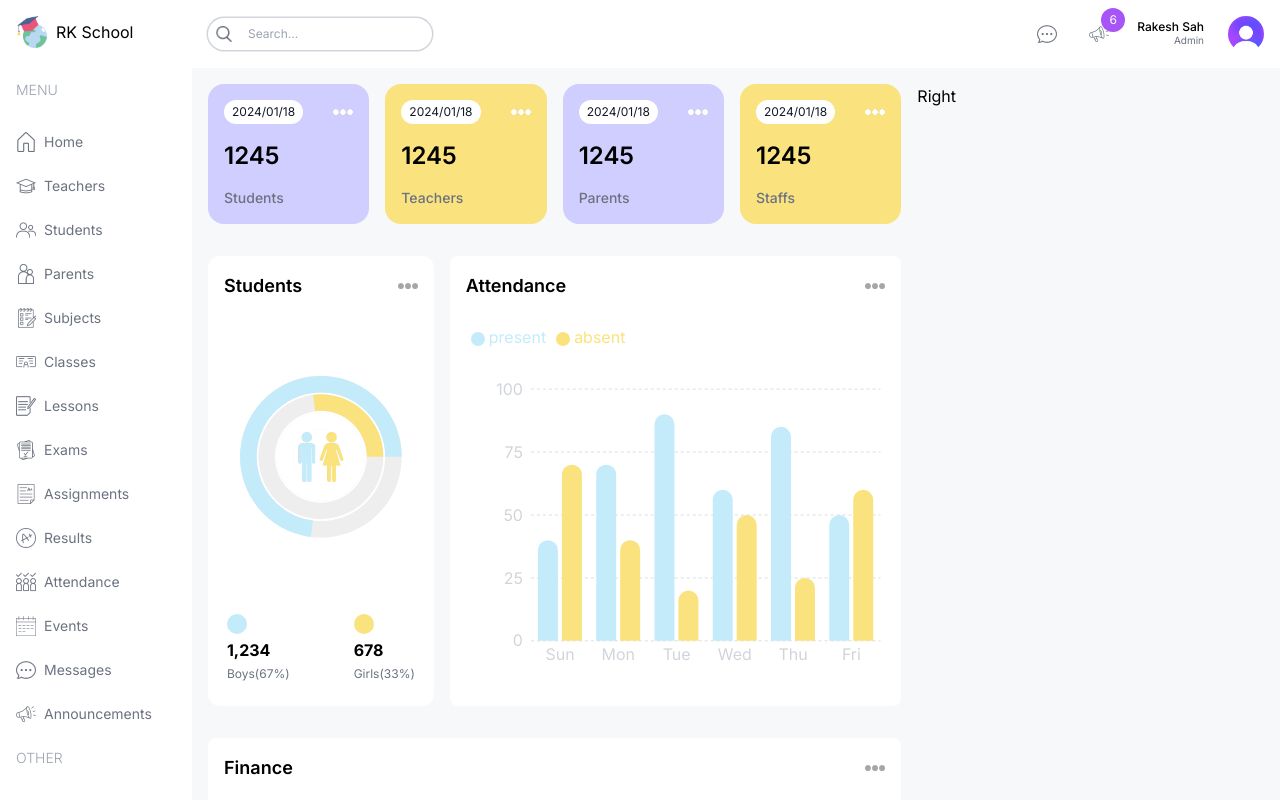
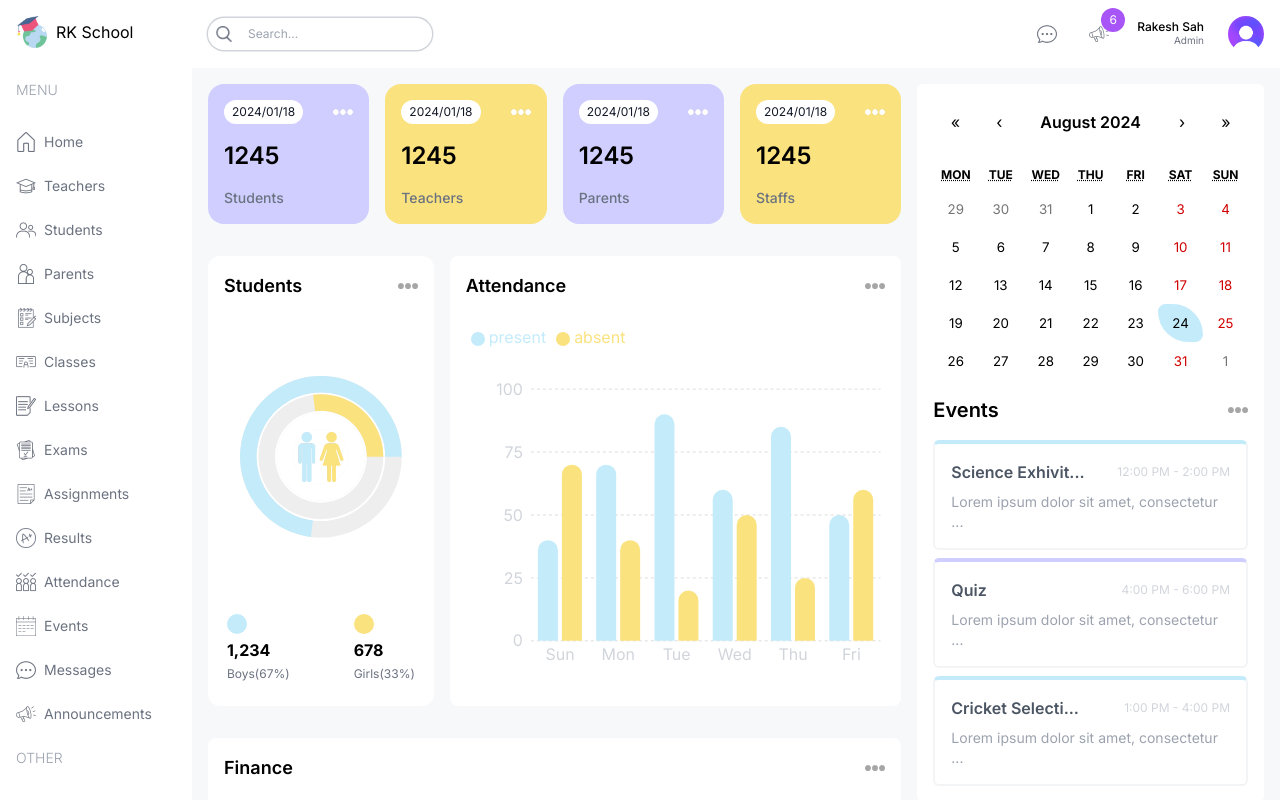
Before and after one commit to Rakeshsah0/school-erp, a Next.js app: page /admin in a window 1280 px wide. Built offline with nearby package versions, Linux system fonts and the light colour scheme.

Commit message:
Events and calendar is completed

```diff
--- a/src/app/(dashboard)/admin/page.tsx
+++ b/src/app/(dashboard)/admin/page.tsx
@@ -1,5 +1,6 @@
 import AttendanceChart from "@/components/AttendanceChart";
 import CountChart from "@/components/CountChart";
+import EventCalendar from "@/components/EventCalendar";
 import FinanceChart from "@/components/FinanceChart";
 import UserCard from "@/components/UserCard";
 
@@ -33,7 +34,9 @@
       </div>
 
       {/* RIGHT */}
-      <div className=" w-full lg:w-1/3">Right</div>
+      <div className=" w-full lg:w-1/3 flex flex-col gap-8">
+        <EventCalendar/>
+      </div>
     </div>
   );
 };
--- a/src/app/globals.css
+++ b/src/app/globals.css
@@ -1,3 +1,24 @@
 @tailwind base;
 @tailwind components;
 @tailwind utilities;
+
+.react-calendar {
+  width: 100% !important;
+  border: none !important;
+  font-family: "Inter", sans-serif !important;
+  }
+
+  .react-calendar__navigation__label__labelText {
+    font-weight: 600;
+  }
+
+  .react-calendar__tile--active {
+    background-color: #c3ebfa !important;
+    color: black !important;
+    border-radius: 15px 60px 15px 60px !important;
+  }
+
+  .react-calendar__tile--now {
+    background: #ffff76;
+    border-radius: 15px 60px 15px 60px !important;
+}
--- /dev/null
+++ b/src/components/EventCalendar.tsx
@@ -0,0 +1,57 @@
+"use client"
+import { useState } from 'react';
+import Calendar from 'react-calendar';
+import 'react-calendar/dist/Calendar.css';
+import Image from 'next/image';
+
+type ValuePiece = Date | null;
+type Value = ValuePiece | [ValuePiece, ValuePiece];
+const events = [
+    {
+      id: 1,
+      title: "Science Exhivition",
+      time: "12:00 PM - 2:00 PM",
+      description: "Lorem ipsum dolor sit amet, consectetur adipiscing elit.",
+    },
+    {
+      id: 2,
+      title: "Quiz",
+      time: "4:00 PM - 6:00 PM",
+      description: "Lorem ipsum dolor sit amet, consectetur adipiscing elit.",
+    },
+    {
+      id: 3,
+      title: "Cricket Selection",
+      time: "1:00 PM - 4:00 PM",
+      description: "Lorem ipsum dolor sit amet, consectetur adipiscing elit.",
+    },
+  ];
+
+const EventCalendar = () => {
+    const [value, onChange] = useState<Value>(new Date());
+    const truncateText = (text: string, maxLength: number) => {
+        return text.length > maxLength ? text.substring(0, maxLength) + '...' : text;
+      }
+  return (
+    <div className='bg-white p-4 rounded-md'>
+        <Calendar value={value} onChange={onChange}/>
+        <div className="flex items-center justify-between">
+            <h1 className='text-xl font-semibold my-4'>Events</h1>
+            <Image src="/moreDark.png" alt="" height={20} width={20} />
+        </div>
+        <div className="flex flex-col gap-2">
+            {events.map((event)=>(
+                <div key={event.id} className='p-4 rounded-md border-2 border-gray-100 border-t-4 odd:border-t-rkSky even:border-t-rkPurple'>
+                    <div className="flex items-center justify-between ">
+                        <h1 className='font-semibold text-gray-600'>{truncateText(event.title, 15)}</h1>
+                        <span className='text-gray-300 text-xs'>{event.time}</span>
+                    </div>
+                    <p className='mt-2 text-gray-400 text-sm'>{truncateText(event.description, 40)}</p>
+                </div>
+            ))}
+        </div>
+    </div>
+  )
+}
+
+export default EventCalendar
--- a/src/components/UserCard.tsx
+++ b/src/components/UserCard.tsx
@@ -4,7 +4,7 @@
   return (
     <div className="rounded-2xl odd:bg-rkPurple even:bg-rkYellow p-4 flex-1 min-w-[130px]">
         <div className="flex justify-between items-center">
-            <span className="text-[10px] md:text-xs bg-white px-2 py-1 rounded-full text-gray-900">2024/01/18</span>
+            <span className="text-[10px] lg:text-xs bg-white px-2 py-1 rounded-full text-gray-900">2024/01/18</span>
             <Image src="/more.png" alt="" width={20} height={20}/>
         </div>
         <h1 className="text-2xl font-semibold my-4">1245</h1>
```
Also changed, not shown: 1 other file (tests, documents, lock files or other folders).
